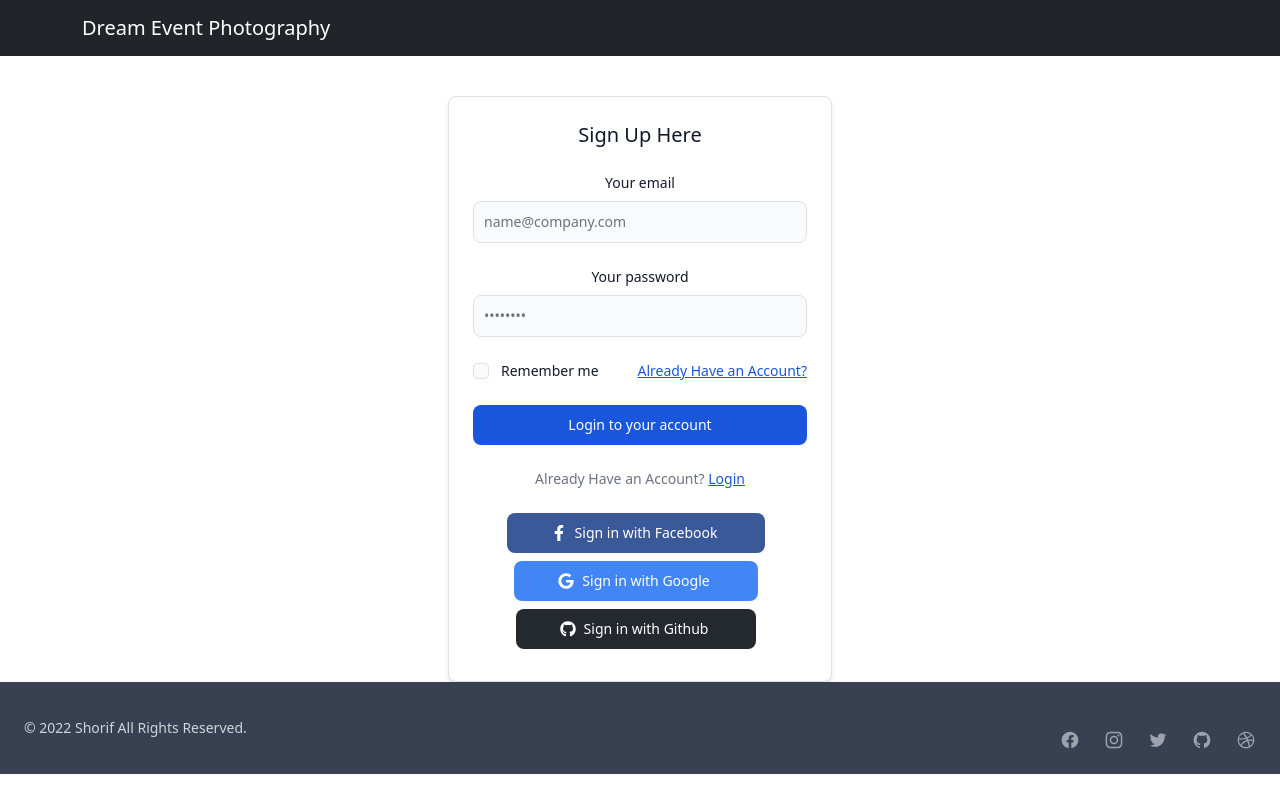
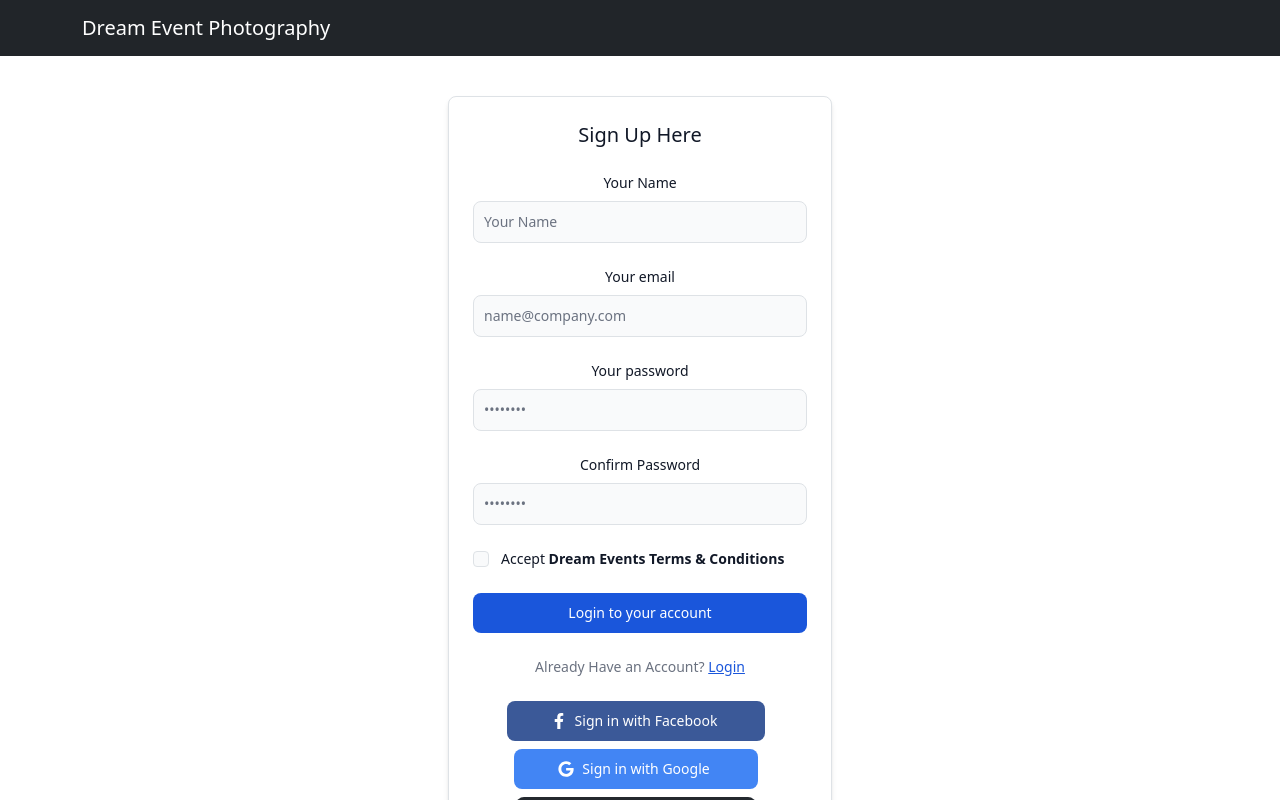
Before and after one commit to khanshorif331/dream-event-photography-client, a React (Create React App) app: page /signup in a window 1280 px wide. Shown: the top 800 px of the page. Built offline with nearby package versions, Linux system fonts and the light colour scheme; no server answers.

Commit message:
adding create user with email and password

```diff
--- a/src/components/Login/Login.js
+++ b/src/components/Login/Login.js
@@ -1,8 +1,11 @@
 import React from 'react'
+import { useAuthState } from 'react-firebase-hooks/auth'
 import { Link } from 'react-router-dom'
+import auth from '../../firebase.init'
 import Social from '../Shared/Social/Social'
 
 const Login = () => {
+	const [user, loading, error] = useAuthState(auth)
 	const handleSubmit = event => {
 		event.preventDefault()
 		console.log('form submitted')
--- a/src/components/Shared/Header/Header.js
+++ b/src/components/Shared/Header/Header.js
@@ -1,8 +1,12 @@
+import { Button } from 'bootstrap'
 import React from 'react'
 import { Container, Nav, Navbar } from 'react-bootstrap'
+import { useAuthState } from 'react-firebase-hooks/auth'
 import { Link } from 'react-router-dom'
+import auth from '../../../firebase.init'
 
 const Header = () => {
+	const [user, loading, error] = useAuthState(auth)
 	return (
 		<Navbar collapseOnSelect expand='lg' bg='dark' variant='dark'>
 			<Container>
--- a/src/components/Signup/Signup.js
+++ b/src/components/Signup/Signup.js
@@ -9,6 +9,22 @@ const Signup = () => {
 				<h5 class='text-xl font-medium text-gray-900 dark:text-white'>
 					Sign Up Here
 				</h5>
+				<div>
+					<label
+						for='name'
+						class='block mb-2 text-sm font-medium text-gray-900 dark:text-gray-300'
+					>
+						Your Name
+					</label>
+					<input
+						type='text'
+						name='text'
+						id='text'
+						class='bg-gray-50 border border-gray-300 text-gray-900 text-sm rounded-lg focus:ring-blue-500 focus:border-blue-500 block w-full p-2.5 dark:bg-gray-600 dark:border-gray-500 dark:placeholder-gray-400 dark:text-white'
+						placeholder='Your Name'
+						required
+					/>
+				</div>
 				<div>
 					<label
 						for='email'
@@ -41,6 +57,22 @@ const Signup = () => {
 						required
 					/>
 				</div>
+				<div>
+					<label
+						for='confirm-password'
+						class='block mb-2 text-sm font-medium text-gray-900 dark:text-gray-300'
+					>
+						Confirm Password
+					</label>
+					<input
+						type='password'
+						name='password'
+						id='password'
+						placeholder='••••••••'
+						class='bg-gray-50 border border-gray-300 text-gray-900 text-sm rounded-lg focus:ring-blue-500 focus:border-blue-500 block w-full p-2.5 dark:bg-gray-600 dark:border-gray-500 dark:placeholder-gray-400 dark:text-white'
+						required
+					/>
+				</div>
 				<div class='flex items-start'>
 					<div class='flex items-start'>
 						<div class='flex items-center h-5'>
@@ -57,16 +89,11 @@ const Signup = () => {
 								for='remember'
 								class='font-medium text-gray-900 dark:text-gray-300'
 							>
-								Remember me
+								Accept
+								<strong> Dream Events Terms & Conditions</strong>
 							</label>
 						</div>
 					</div>
-					<a
-						href='#'
-						class='ml-auto text-sm text-blue-700 hover:underline dark:text-blue-500'
-					>
-						Already Have an Account?
-					</a>
 				</div>
 				<button
 					type='submit'
```
